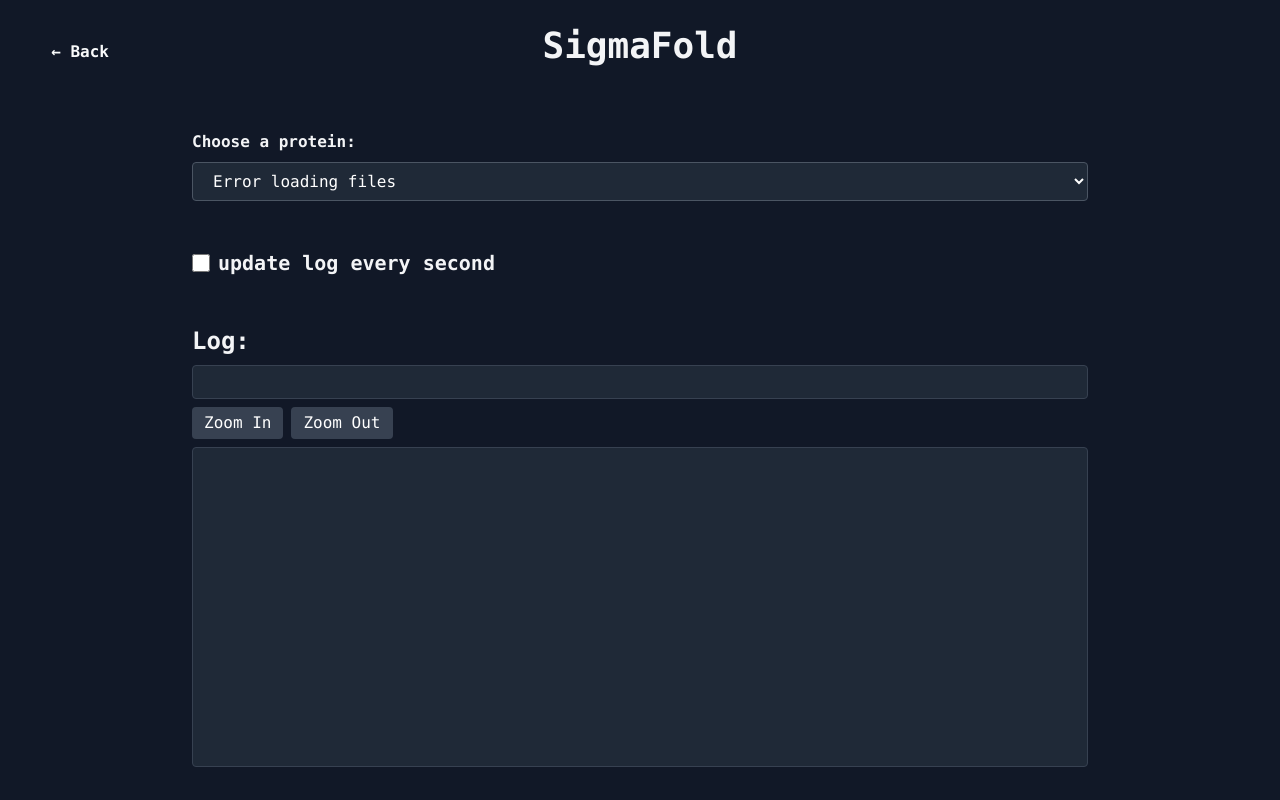
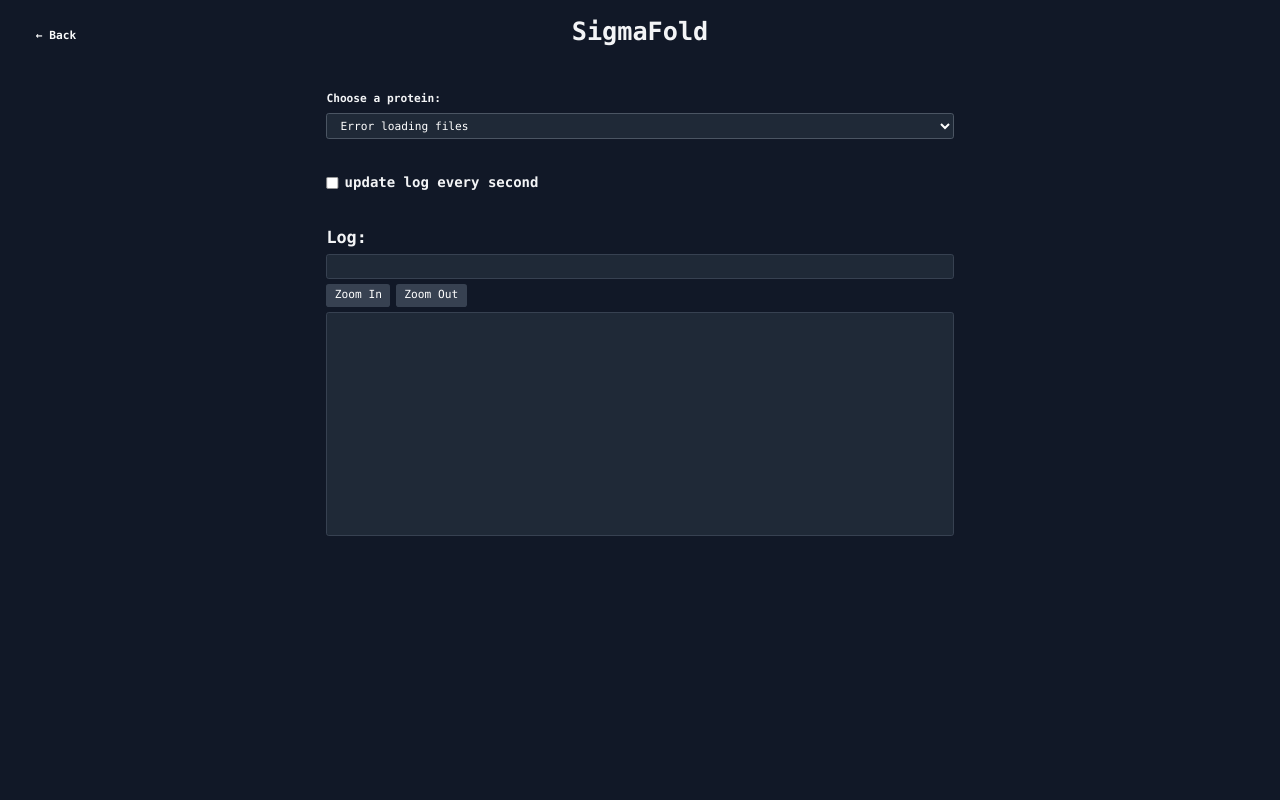
Before and after one commit to Lumonike/SigmaFold, a Flask app: template templates/status.html in a window 1280 px wide. Run offline with Flask 3, Linux system fonts and the light colour scheme; the template is opened without the code that fills it, so the values that code supplies are empty; parts of the project's set-up code (start-up, migrations or seed data) failed here and were passed over; some libraries are stand-ins or nearby versions.

Commit message:
fixed redirects

```diff
--- a/templates/status.html
+++ b/templates/status.html
@@ -36,10 +36,13 @@
         transform 0.4s cubic-bezier(.4,0,.2,1);
         will-change: opacity, transform;
     }
+    body {
+        zoom: 0.7;
+    }
 </style>
 </head>
 <body class="bg-gray-900 text-gray-100 min-h-screen p-6 font-mono flex items-center justify-center">
-    <a href="/" style="position: absolute; left: 2em; top: 2em; color: #f9fafb; background: none; padding: 0.5em 1.2em; border-radius: 6px; text-decoration: none; font-weight: bold; transition: background 0.2s;">&#8592; Back</a>
+    <a href="../" style="position: absolute; left: 2em; top: 2em; color: #f9fafb; background: none; padding: 0.5em 1.2em; border-radius: 6px; text-decoration: none; font-weight: bold; transition: background 0.2s;">&#8592; Back</a>
 
     <div class="w-full max-w-7xl">
         <div class="max-w-4xl mx-auto space-y-16">
--- a/templates/template.html
+++ b/templates/template.html
@@ -6,6 +6,11 @@
   <title>SigmaFold</title>
   <script src="https://cdn.tailwindcss.com"></script>
   <style>
+
+    body {
+        zoom: 0.7;
+    }
+
     #alert-container {
       position: fixed;
       top: 0;
--- a/templates/viewport.html
+++ b/templates/viewport.html
@@ -18,6 +18,7 @@
       background: #111827;
       color: #f3f4f6;
       font-family: ui-monospace, SFMono-Regular, Menlo, Monaco, Consolas, "Liberation Mono", "Courier New", monospace;
+      zoom: 0.7;
     }
 
     .mol-flex-row {
@@ -185,7 +186,7 @@
   </style>
 </head>
 <body>
-  <a href="/" style="position: absolute; left: 2em; top: 2em; color: #f9fafb; background: none; padding: 0.5em 1.2em; border-radius: 6px; text-decoration: none; font-weight: bold; transition: background 0.2s;">&#8592; Back</a>
+  <a href="../" style="position: absolute; left: 2em; top: 2em; color: #f9fafb; background: none; padding: 0.5em 1.2em; border-radius: 6px; text-decoration: none; font-weight: bold; transition: background 0.2s;">&#8592; Back</a>
   <div class="input-flex-row">
     <form class="pdb-input-row" onsubmit="get_pdb(); return false;">
       <button type="button" onclick="delete_pdb()" style="margin-right:0.5em;">Delete PDB</button>
```
